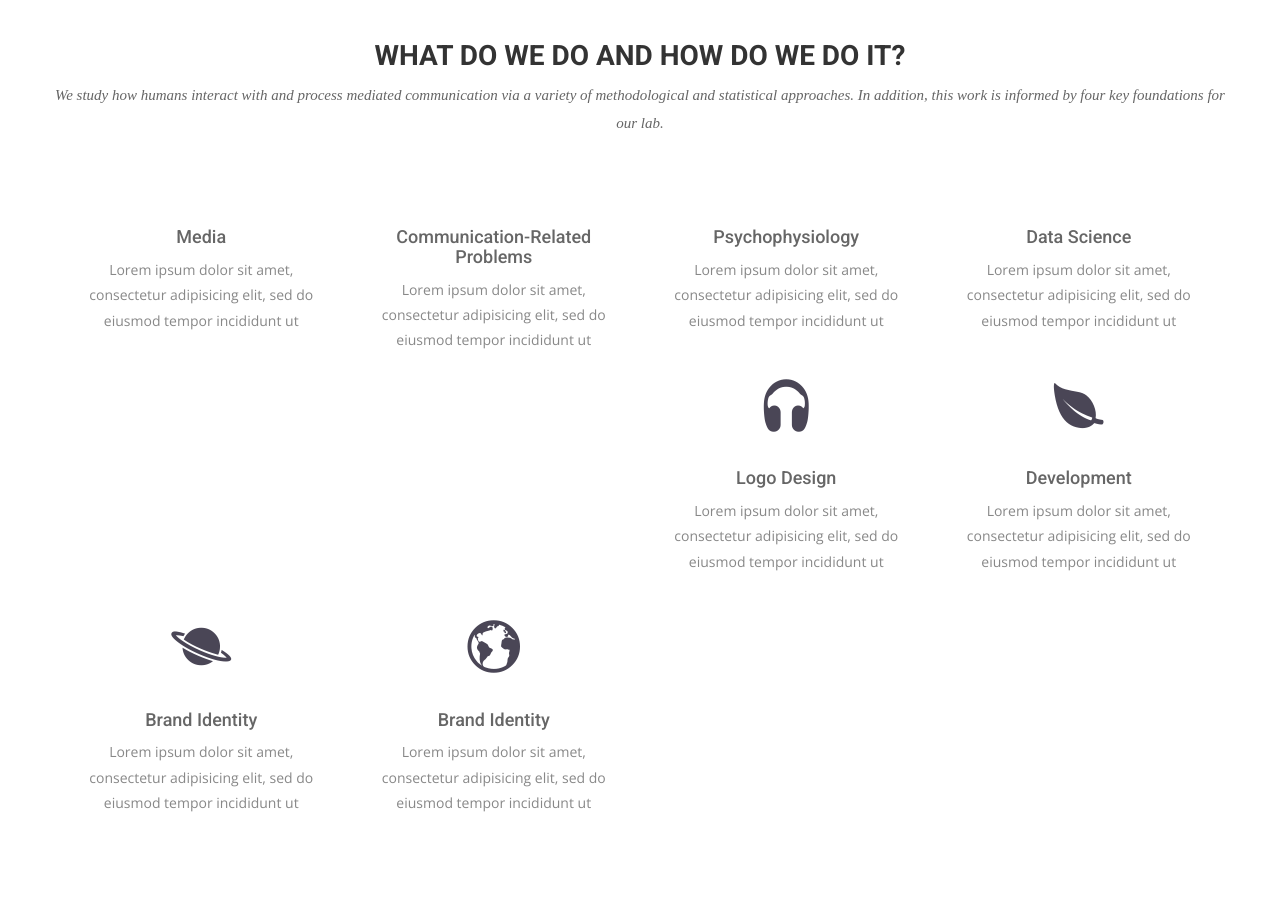
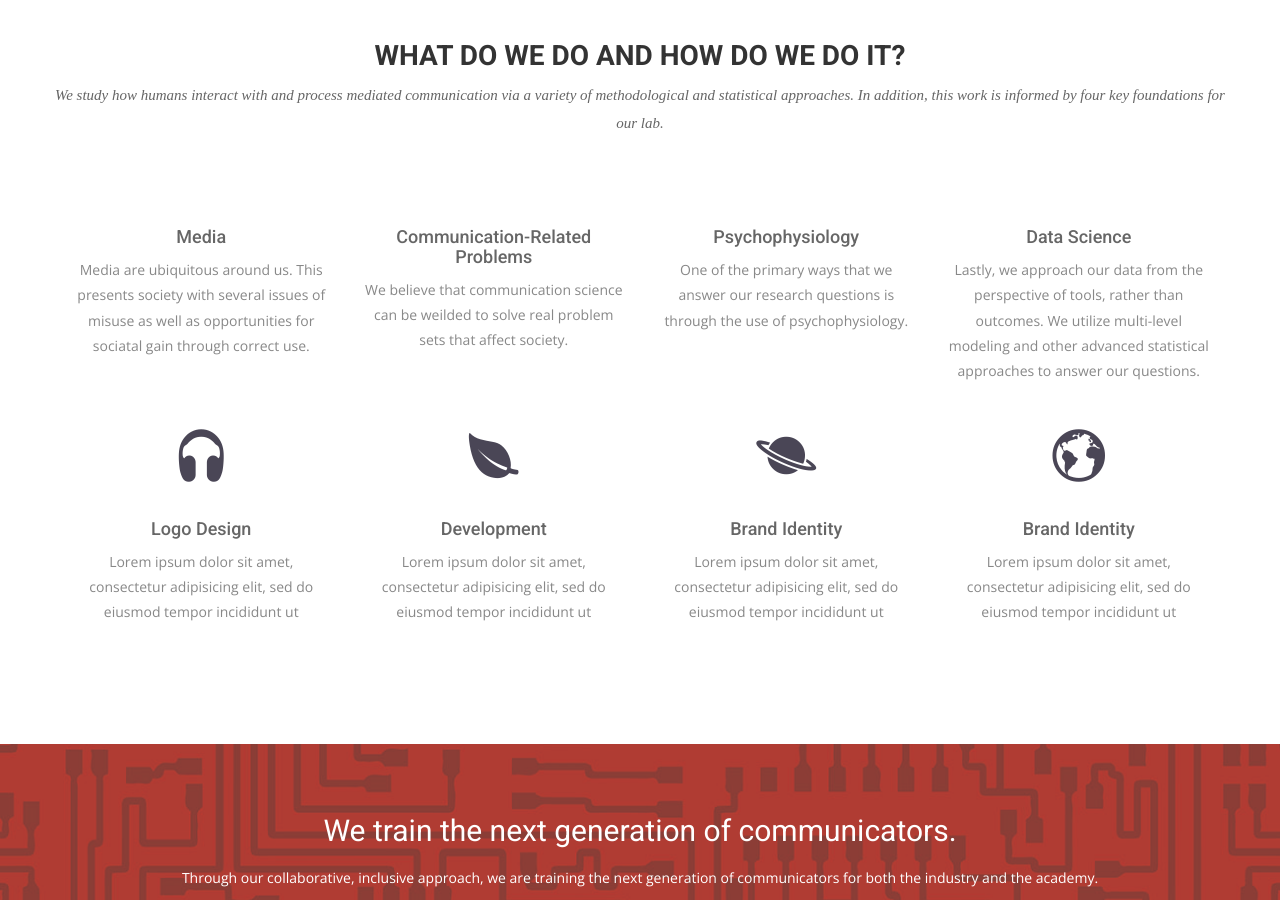
Before and after one commit to cognitionemotionlab/cognitionemotionlab.github.io, a Jekyll site: the page built from index.html, in a window 1280 px wide and 900 px high, scrolled down 2102 px. Built offline with Jekyll 4.4.1, drawn with Linux system fonts in a browser that asks for light colours; nearby versions of some CDN libraries; some web fonts are replaced.

Commit message:
Added more service text.

```diff
--- a/index.html
+++ b/index.html
@@ -67,28 +67,28 @@
         <div class="service-item">
           <i class="ion-desktop"></i>
           <h4>Media</h4>
-          <p>Lorem ipsum dolor sit amet, consectetur adipisicing elit, sed do eiusmod tempor incididunt ut </p>
+          <p>Media are ubiquitous around us. This presents society with several issues of misuse as well as opportunities for sociatal gain through correct use.</p>
         </div>
       </div>
       <div class="col-sm-6 col-md-3">
         <div class="service-item">
           <i class="ion-globe"></i>
           <h4>Communication-Related Problems</h4>
-          <p>Lorem ipsum dolor sit amet, consectetur adipisicing elit, sed do eiusmod tempor incididunt ut </p>
+          <p>We believe that communication science can be weilded to solve real problem sets that affect society.</p>
         </div>
       </div>
       <div class="col-sm-6 col-md-3">
         <div class="service-item">
           <i class="ion-pulse"></i>
           <h4>Psychophysiology</h4>
-          <p>Lorem ipsum dolor sit amet, consectetur adipisicing elit, sed do eiusmod tempor incididunt ut </p>
+          <p>One of the primary ways that we answer our research questions is through the use of psychophysiology.</p>
         </div>
       </div>
       <div class="col-sm-6 col-md-3">
         <div class="service-item">
           <i class="ion-analytics"></i>
           <h4>Data Science</h4>
-          <p>Lorem ipsum dolor sit amet, consectetur adipisicing elit, sed do eiusmod tempor incididunt ut </p>
+          <p>Lastly, we approach our data from the perspective of tools, rather than outcomes. We utilize multi-level modeling and other advanced statistical approaches to answer our questions.</p>
         </div>
       </div>
       <div class="col-sm-6 col-md-3">
```
